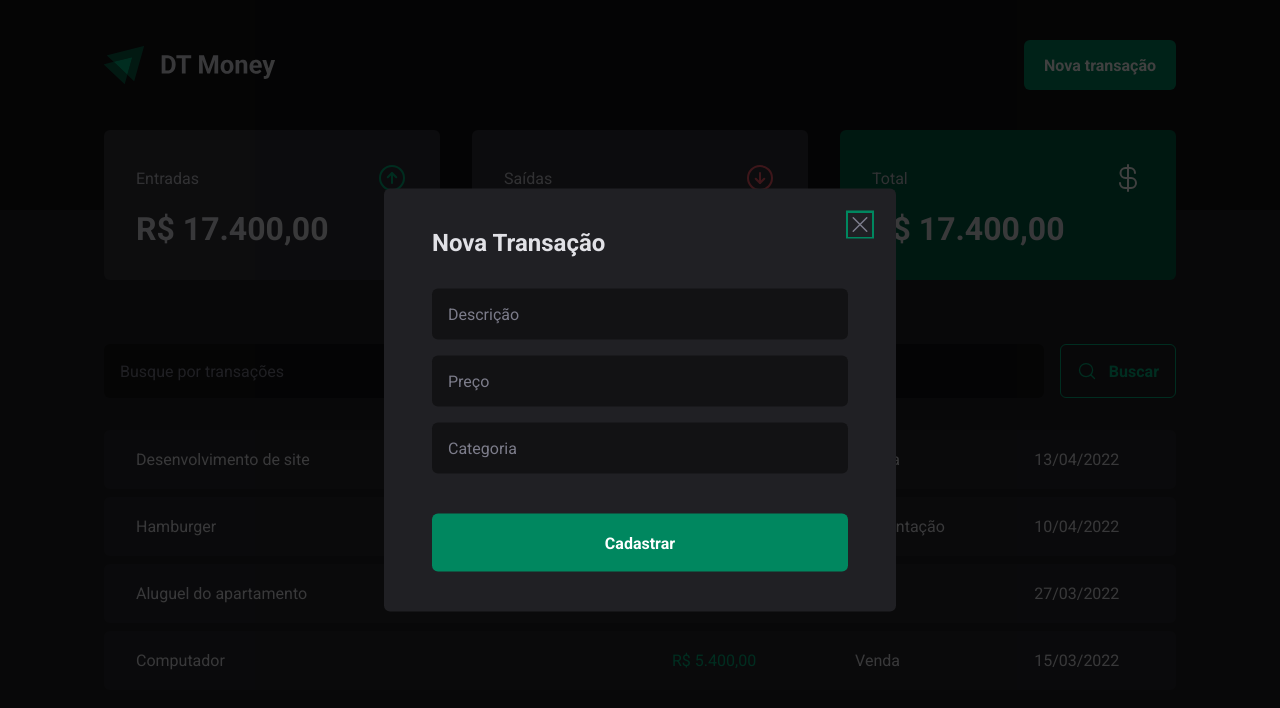
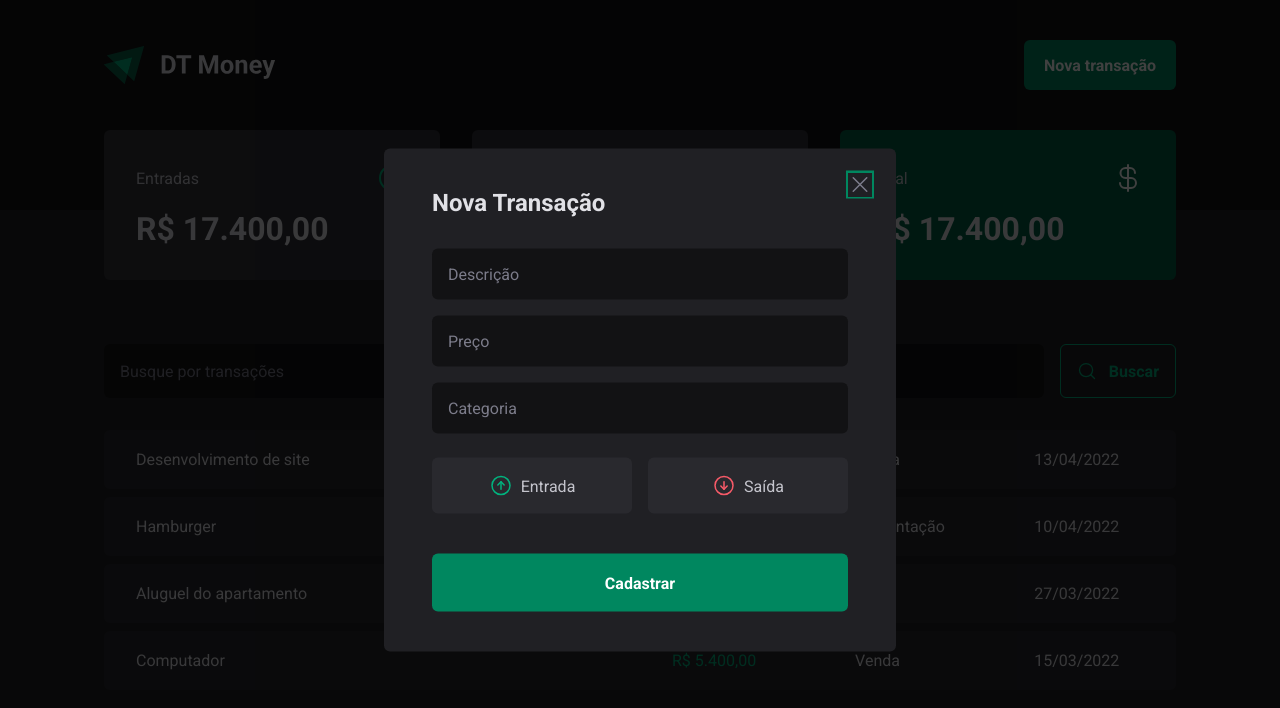
Before and after one commit to felipesanderp/dt-money, a React (Vite) app: page / in a window 1280 px wide. Both pictures are taken after a click on the button "Nova transação". Shown: the top 708 px of the page. Built offline with nearby package versions, Linux system fonts and the light colour scheme.

Commit message:
style modal

```diff
--- a/package.json
+++ b/package.json
@@ -11,6 +11,7 @@
   },
   "dependencies": {
     "@radix-ui/react-dialog": "^1.0.4",
+    "@radix-ui/react-radio-group": "^1.1.3",
     "phosphor-react": "^1.4.1",
     "react": "^18.2.0",
     "react-dom": "^18.2.0",
--- a/src/components/NewTransactionModal/index.tsx
+++ b/src/components/NewTransactionModal/index.tsx
@@ -1,7 +1,7 @@
 import * as Dialog from '@radix-ui/react-dialog'
-import { X } from 'phosphor-react'
+import { ArrowCircleDown, ArrowCircleUp, X } from 'phosphor-react'
 
-import { Content, Overlay, CloseButton } from './styles'
+import { Content, Overlay, CloseButton, TransactionType, TransactionTypeButton } from './styles'
 
 export function NewTransactionModal() {
   return (
@@ -24,6 +24,23 @@
 
           <input type="text" placeholder="Categoria" required />
 
+          <TransactionType>
+            <TransactionTypeButton
+              type="button"
+              variant="income"
+            >
+              <ArrowCircleUp size={24} />
+              Entrada
+            </TransactionTypeButton>
+            <TransactionTypeButton
+              type="button"
+              variant="outcome"
+            >
+              <ArrowCircleDown size={24} />
+              Saída
+            </TransactionTypeButton>
+          </TransactionType>
+
           <button type='submit'>
             Cadastrar
           </button>
--- a/src/components/NewTransactionModal/styles.ts
+++ b/src/components/NewTransactionModal/styles.ts
@@ -68,3 +68,32 @@
   cursor: pointer;
   color: ${props => props.theme["gray-500"]};
 `
+
+export const TransactionType = styled.div`
+  display: grid;
+  grid-template-columns: repeat(2, 1fr);
+  gap: 1rem;
+  margin-top: 0.5rem;
+`
+
+interface TransactionTypeButtonProps {
+  variant: 'income' | 'outcome'
+}
+
+export const TransactionTypeButton = styled.button<TransactionTypeButtonProps>`
+  background: ${props => props.theme["gray-700"]};
+  padding: 1rem;
+
+  display: flex;
+  align-items: center;
+  justify-content: center;
+  gap: 0.5rem;
+  border-radius: 6px;
+  cursor: pointer;
+  border: 0;
+  color: ${props => props.theme["gray-300"]};
+
+  svg {
+    color: ${props => props.variant === 'income' ? props.theme["green-300"] : props.theme["red-300"]}
+  }
+`
```
Also changed, not shown: 1 other file (tests, documents, lock files or other folders).
